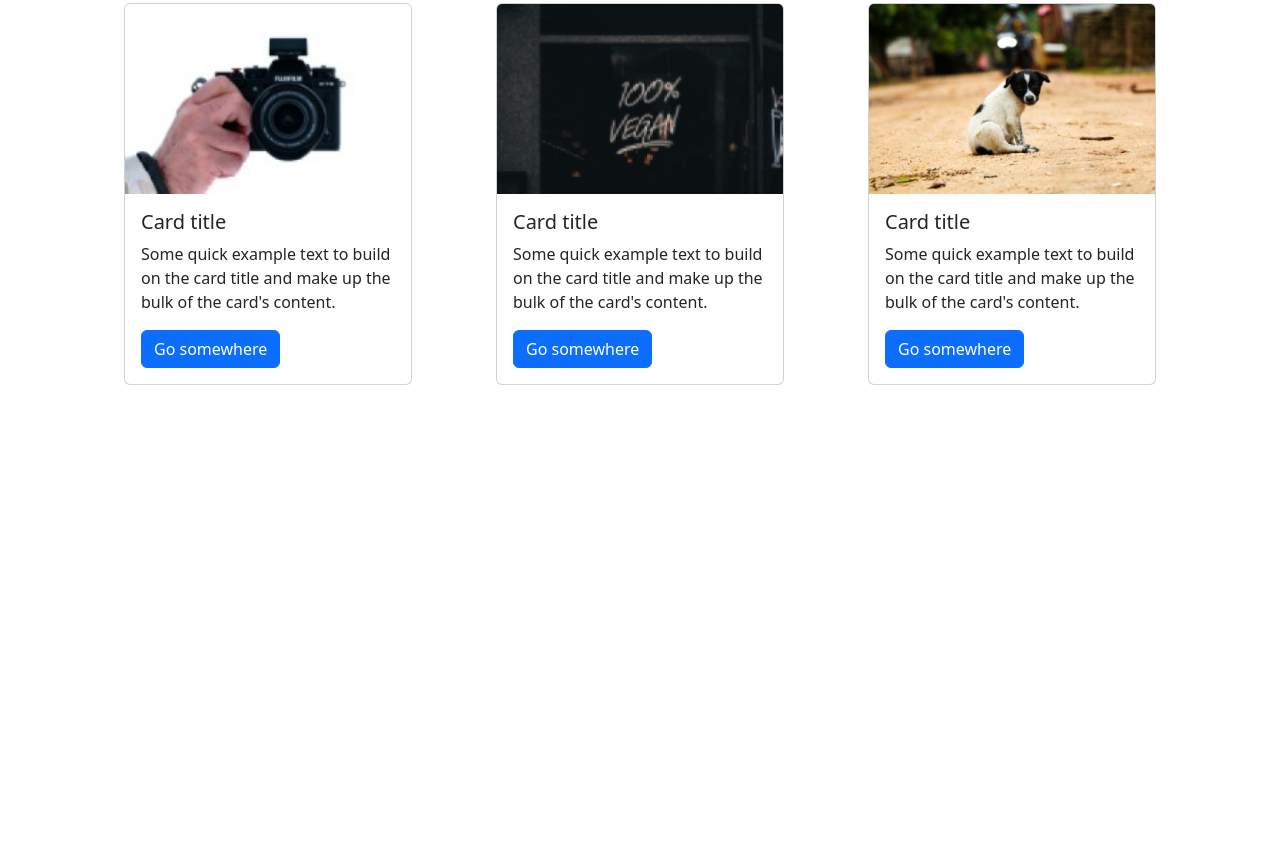
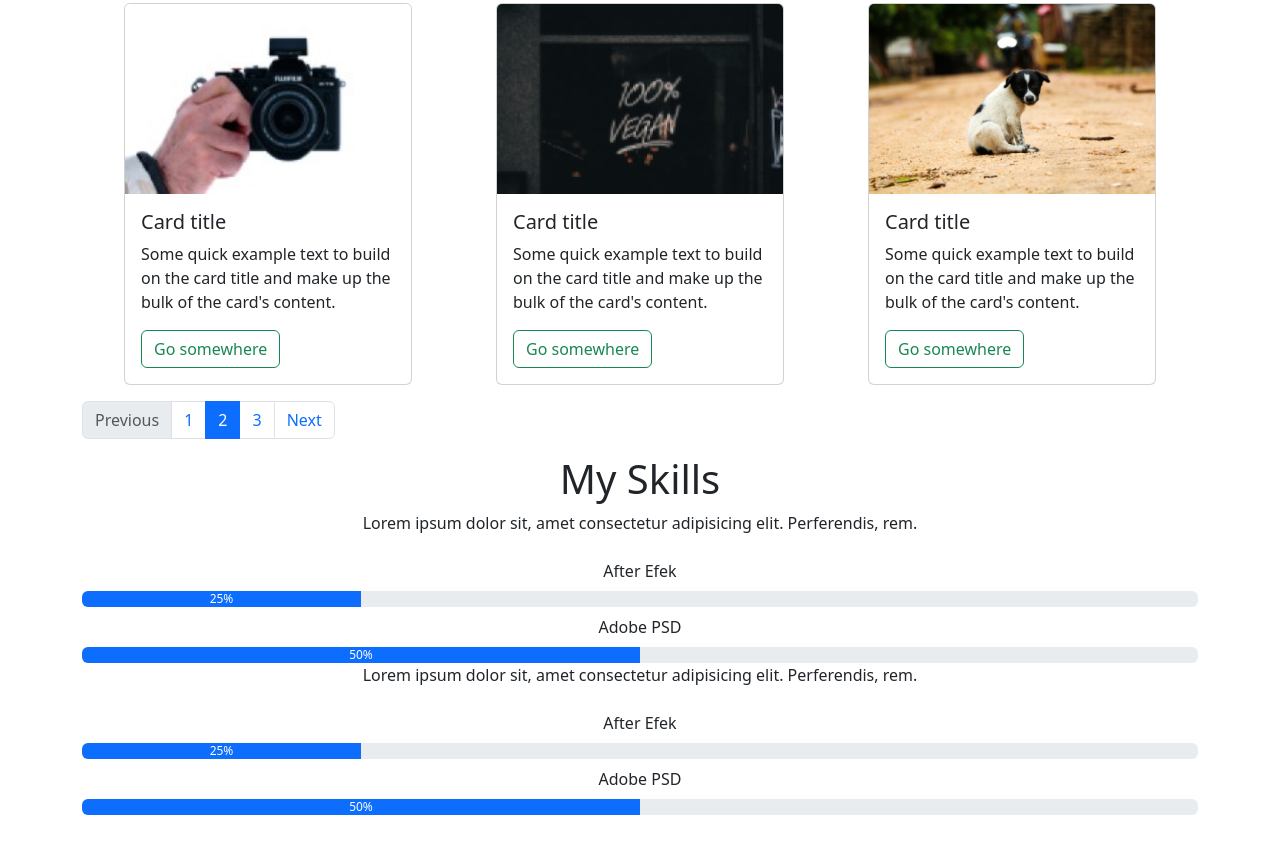
Before and after one commit to Rizunare/Belajar-Framework-Bootstrap, a plain HTML site: page java component.html in a window 1280 px wide. Shown: the part 383-1236 px from the top of the page. Drawn offline with nearby package versions, Linux system fonts and the light colour scheme.

Commit message:
Update java component.html

```diff
--- a/java component.html
+++ b/java component.html
@@ -73,7 +73,7 @@
           <div class="card-body">
             <h5 class="card-title">Card title</h5>
             <p class="card-text">Some quick example text to build on the card title and make up the bulk of the card's content.</p>
-            <a href="#" class="btn btn-primary">Go somewhere</a>
+            <a href="#" class="btn btn-outline-success">Go somewhere</a>
           </div>
         </div>
           <div class="card" style="width: 18rem;">
@@ -81,7 +81,7 @@
             <div class="card-body">
               <h5 class="card-title">Card title</h5>
               <p class="card-text">Some quick example text to build on the card title and make up the bulk of the card's content.</p>
-              <a href="#" class="btn btn-primary">Go somewhere</a>
+              <a href="#" class="btn btn-outline-success">Go somewhere</a>
             </div>
           </div>
             <div class="card" style="width: 18rem;">
@@ -89,7 +89,7 @@
               <div class="card-body">
                 <h5 class="card-title">Card title</h5>
                 <p class="card-text">Some quick example text to build on the card title and make up the bulk of the card's content.</p>
-                <a href="#" class="btn btn-primary">Go somewhere</a>
+                <a href="#" class="btn btn-outline-success">Go somewhere</a>
               </div>
             </div>
         </div>
@@ -99,6 +99,51 @@
     </div>
 
     <!-- End Card -->
+
+    <!-- Pagination -->
+    <div class="container mt-3">
+      <nav aria-label="...">
+        <ul class="pagination">
+          <li class="page-item disabled">
+            <a class="page-link">Previous</a>
+          </li>
+          <li class="page-item"><a class="page-link" href="#">1</a></li>
+          <li class="page-item active" aria-current="page">
+            <a class="page-link" href="#">2</a>
+          </li>
+          <li class="page-item"><a class="page-link" href="#">3</a></li>
+          <li class="page-item">
+            <a class="page-link" href="#">Next</a>
+          </li>
+        </ul>
+      </nav>
+    </div>
+
+    <!-- End Pagination -->
+
+    <!-- Progress Bar -->
+    <div class="container text-center">
+      <h1>My Skills</h1>
+      <p>Lorem ipsum dolor sit, amet consectetur adipisicing elit. Perferendis, rem.</p>
+      <label for=""class="my-2">After Efek</label>
+      <div class="progress" role="progressbar" aria-label="Example with label" aria-valuenow="25" aria-valuemin="0" aria-valuemax="100">
+        <div class="progress-bar" style="width: 25%">25%</div>
+      </div>
+      <label for= ""class="my-2">Adobe PSD</label>
+      <div class="progress" role="progressbar" aria-label="Example with label" aria-valuenow="25" aria-valuemin="0" aria-valuemax="100">
+        <div class="progress-bar" style="width: 50%">50%</div>
+      </div>
+      <p>Lorem ipsum dolor sit, amet consectetur adipisicing elit. Perferendis, rem.</p>
+      <label for=""class="my-2">After Efek</label>
+      <div class="progress" role="progressbar" aria-label="Example with label" aria-valuenow="25" aria-valuemin="0" aria-valuemax="100">
+        <div class="progress-bar" style="width: 25%">25%</div>
+      </div>
+      <label for= ""class="my-2">Adobe PSD</label>
+      <div class="progress" role="progressbar" aria-label="Example with label" aria-valuenow="25" aria-valuemin="0" aria-valuemax="100">
+        <div class="progress-bar" style="width: 50%">50%</div>
+      </div>
+    </div>
+    <!-- End Progress -->
     <script src="https://cdn.jsdelivr.net/npm/bootstrap@5.3.0-alpha1/dist/js/bootstrap.bundle.min.js" integrity="sha384-w76AqPfDkMBDXo30jS1Sgez6pr3x5MlQ1ZAGC+nuZB+EYdgRZgiwxhTBTkF7CXvN" crossorigin="anonymous"></script>
   </body>
 </html>
```
